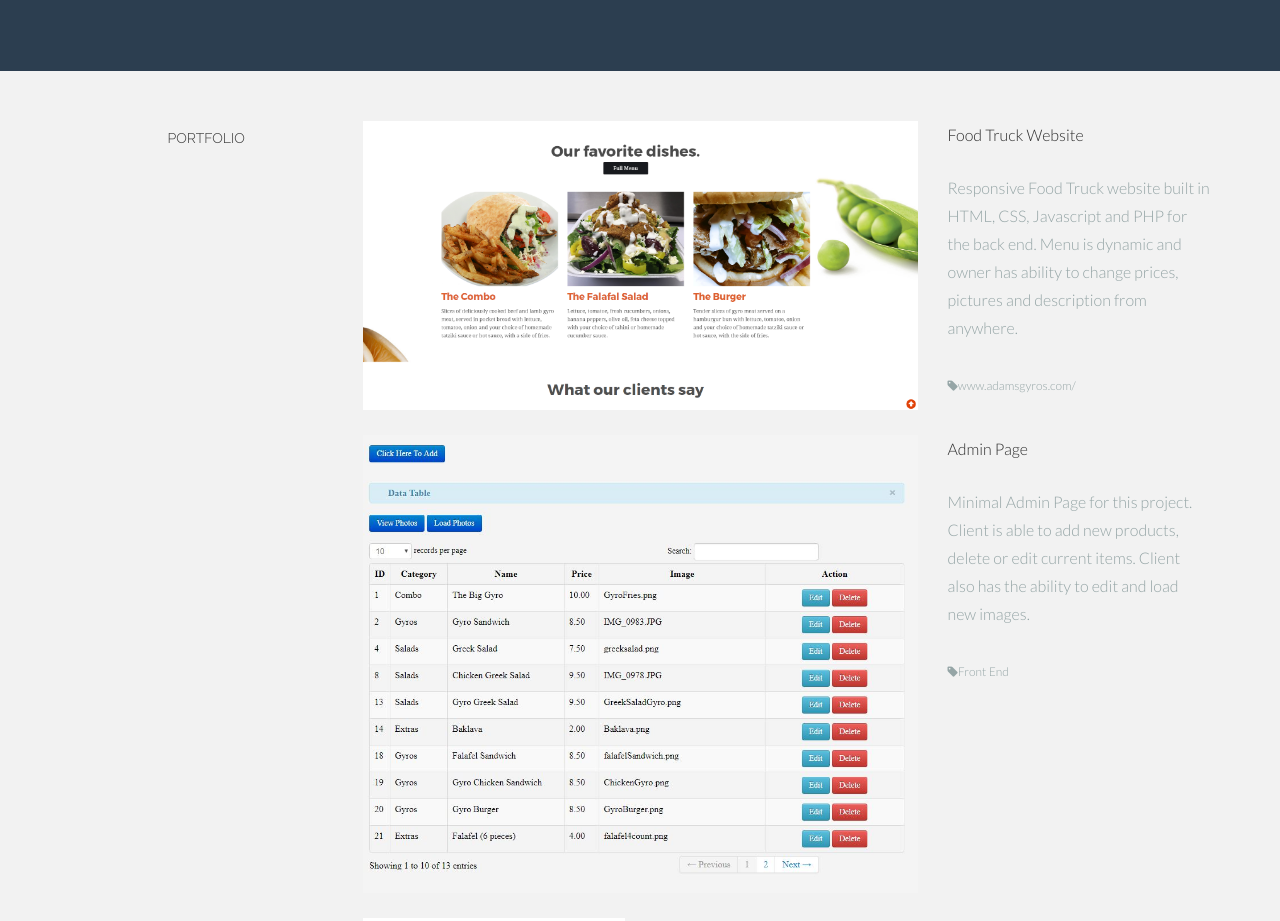
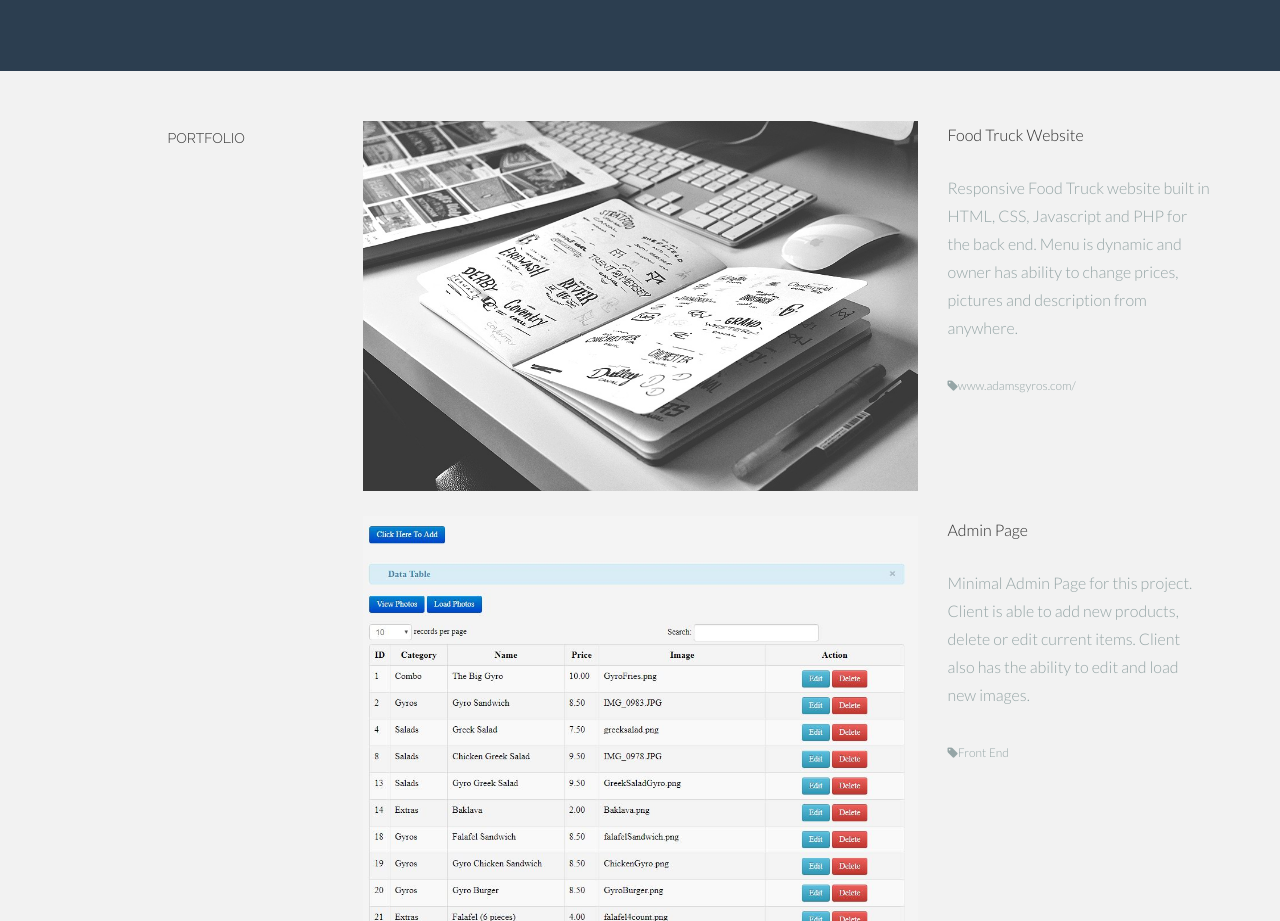
Before and after one commit to mhaliti/mhaliti.github.io, a plain HTML site: page index.html in a window 1280 px wide. Shown: the part 2600-3521 px from the top of the page. Drawn offline with Linux system fonts and the light colour scheme.

Commit message:
Update index.html

```diff
--- a/index.html
+++ b/index.html
@@ -336,7 +336,7 @@
 					<h5>PORTFOLIO</h5>
 				</div>
 				<div class="col-lg-6">
-					<p><img class="img-responsive" src="assets/img/port01.png" alt=""></p>
+					<p><img class="img-responsive" src="assets/img/port01.jpg" alt=""></p>
 				</div>
 				<div class="col-lg-3">
 					<p>Food Truck Website</p>
```
